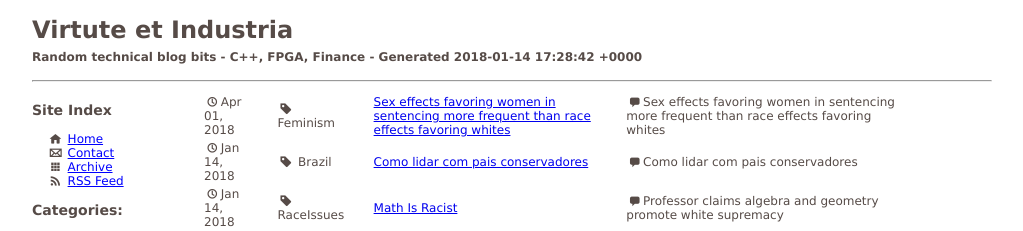
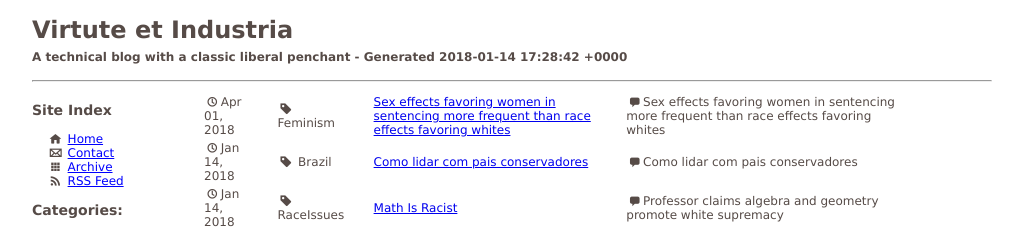
Before and after one commit to HFTrader/HFTrader.github.io, a Jekyll site: the page built from index.html, in a window 1280 px wide. Shown: the top 231 px of the page, without its empty margins (26-1049 px from the left). Built offline with Jekyll 4.4.1, drawn with Linux system fonts in a browser that asks for light colours; the list of posts is cut into pages by our own code.

Commit message:
Update _config.yml

```diff
--- a/_config.yml
+++ b/_config.yml
@@ -1,5 +1,5 @@
 name: Virtute et Industria
-description: Random technical blog bits - C++, FPGA, Finance
+description: A technical blog with a classic liberal penchant
 encoding: UTF-8
 author: Henrique Bucher, PhD
 author_email: henry@vitorian.com
```
